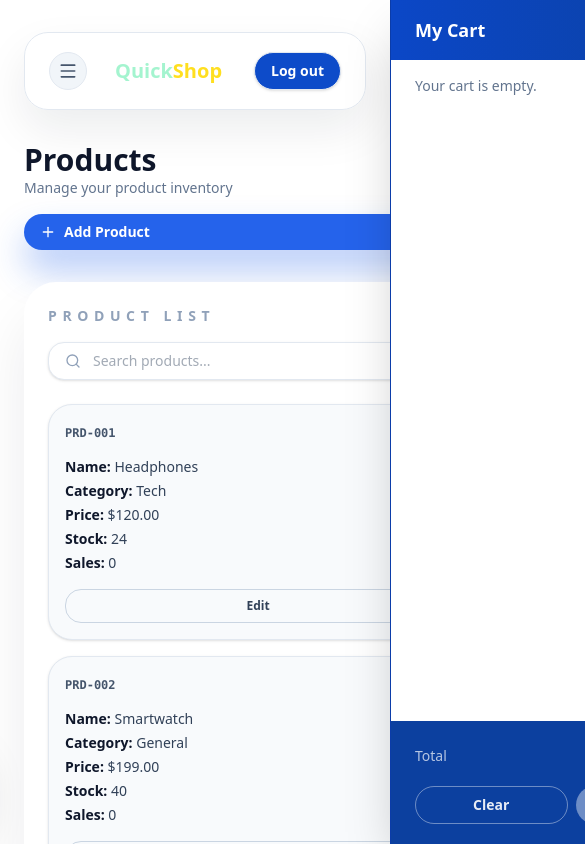
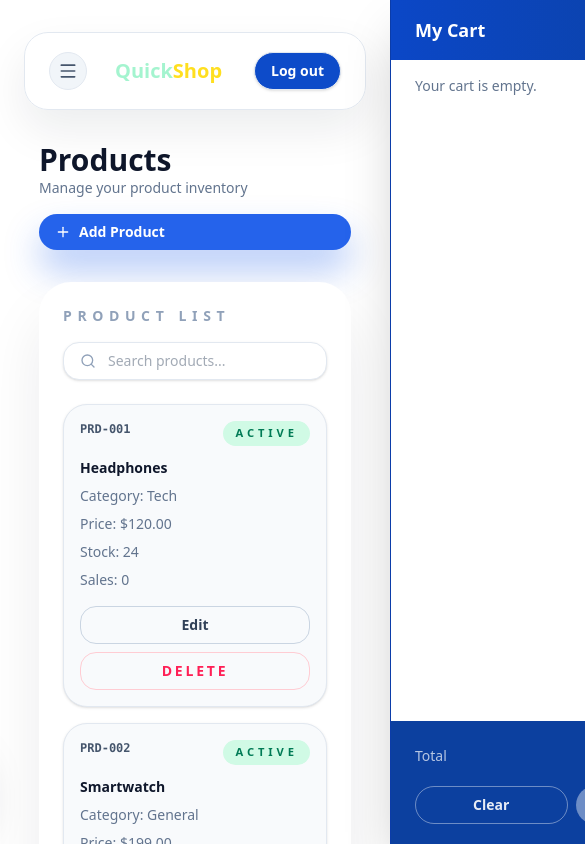
Before and after one commit to fayez-morsel/Quick-Shop, a React (Vite) app in the folder frontend/: page /seller/products in a window 390 px wide. Shown: the top 844 px of the page, 585 px wide, since content can reach past the window. Built offline with nearby package versions, Linux system fonts and the light colour scheme.

Commit message:
make the seller product cards responsive

```diff
--- a/frontend/src/pages/SellerProductsPage.tsx
+++ b/frontend/src/pages/SellerProductsPage.tsx
@@ -459,56 +459,43 @@ export default function SellerProductsPage() {
               />
             </div>
           </div>
-        <div className="seller-product-cards mt-6 grid gap-4">
+        <div className="seller-product-cards mt-6 grid gap-4 lg:hidden">
           {filteredProducts.map((product) => (
             <article
                 key={product.id}
                 className="rounded-3xl border border-slate-200 bg-slate-50 p-4 shadow-sm"
               >
-                <div className="flex items-center justify-between">
+                <div className="flex items-start justify-between gap-3">
                   <p className="font-mono text-xs font-semibold text-slate-600">
                     {product.id}
                   </p>
                   <span
-                    className={`rounded-full px-3 py-1 text-xs font-semibold uppercase tracking-[0.4em] ${statusStyles[product.status]}`}
+                    className={`rounded-full px-3 py-1 text-[0.7rem] font-semibold uppercase tracking-[0.35em] ${statusStyles[product.status]}`}
                   >
                     {product.status}
                   </span>
                 </div>
-                <div className="mt-3 space-y-1 text-sm text-slate-700">
-                  <p>
-                    <span className="font-semibold text-slate-900">Name:</span>{" "}
-                    {product.name}
+                <div className="mt-3 grid gap-2 text-sm text-slate-700 sm:grid-cols-2">
+                  <p className="font-semibold text-slate-900">{product.name}</p>
+                  <p className="text-slate-500">Category: {product.category}</p>
+                  <p className="text-slate-500">Price: {money(product.price)}</p>
+                  <p className={`text-slate-500 ${product.stock === 0 ? "text-rose-500" : ""}`}>
+                    Stock: {product.stock}
                   </p>
-                  <p>
-                    <span className="font-semibold text-slate-900">Category:</span>{" "}
-                    {product.category}
-                  </p>
-                  <p>
-                    <span className="font-semibold text-slate-900">Price:</span>{" "}
-                    {money(product.price)}
-                  </p>
-                  <p>
-                    <span className="font-semibold text-slate-900">Stock:</span>{" "}
-                    {product.stock}
-                  </p>
-                  <p>
-                    <span className="font-semibold text-slate-900">Sales:</span>{" "}
-                    {product.sales}
-                  </p>
+                  <p className="text-slate-500">Sales: {product.sales}</p>
                 </div>
-                <div className="mt-4 flex gap-2">
+                <div className="mt-4 grid gap-2 sm:grid-cols-2">
                   <button
                     type="button"
                     onClick={() => handleEditProduct(product.rawId)}
-                    className="flex-1 rounded-2xl border border-slate-300 px-3 py-2 text-xs font-semibold text-slate-700 transition hover:border-slate-400"
+                    className="rounded-2xl border border-slate-300 px-3 py-2 text-sm font-semibold text-slate-700 transition hover:border-slate-400"
                   >
                     Edit
                   </button>
                   <button
                     type="button"
                     onClick={() => handleDeleteProduct(product.rawId)}
-                    className="flex-1 rounded-2xl border border-rose-200 px-3 py-2 text-xs font-semibold uppercase tracking-[0.2em] text-rose-500 transition hover:border-rose-300"
+                    className="rounded-2xl border border-rose-200 px-3 py-2 text-sm font-semibold uppercase tracking-[0.2em] text-rose-500 transition hover:border-rose-300"
                   >
                     Delete
                   </button>
@@ -516,7 +503,7 @@ export default function SellerProductsPage() {
               </article>
             ))}
           </div>
-            <div className="seller-product-table overflow-x-auto">
+            <div className="seller-product-table hidden overflow-x-auto lg:block">
             <table className="min-w-full text-left text-sm">
               <thead>
                 <tr className="text-xs uppercase tracking-[0.3em] text-slate-500">
```
